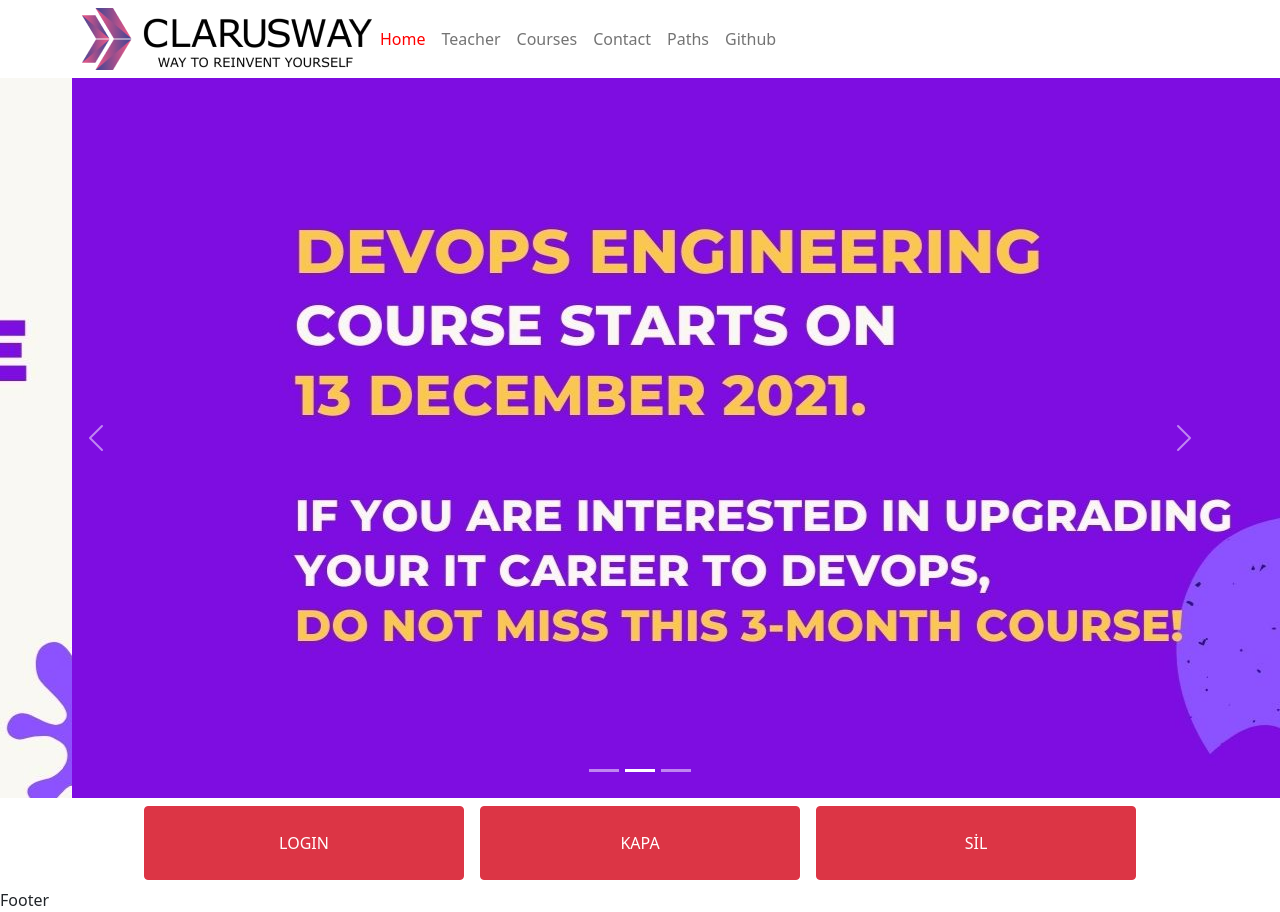
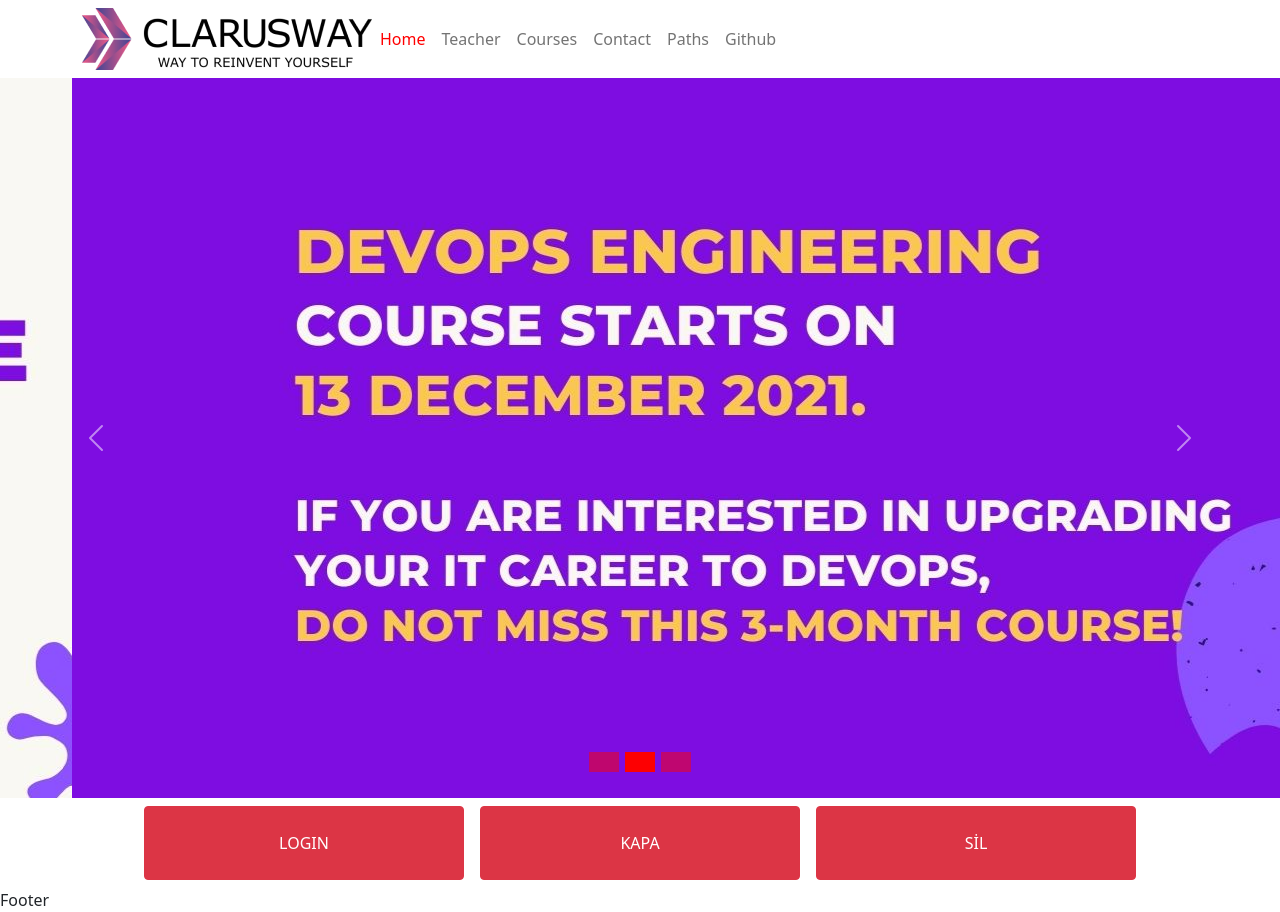
Before and after one commit to KazimAkyol/myCodes_React, a React (Create React App) app in the folder react/RC-12-13-reactRouter/: page / in a window 1280 px wide. Built offline with nearby package versions, Linux system fonts and the light colour scheme.

Commit message:
91.commit

```diff
--- /dev/null
+++ b/react/RC-12-13-reactRouter/src/components/Slider.css
@@ -0,0 +1,4 @@
+.carousel .carousel-indicators button {
+  background-color: red;
+  height: 20px;
+}
--- a/react/RC-12-13-reactRouter/src/components/Slider.jsx
+++ b/react/RC-12-13-reactRouter/src/components/Slider.jsx
@@ -4,6 +4,7 @@ import Carousel from "react-bootstrap/Carousel";
 import about from "../img/about.jpeg";
 import devops from "../img/devops.jpeg";
 import isa from "../img/isa.jpeg";
+import "./Slider.css"
 
 const Slider = () => {
   return (
```
